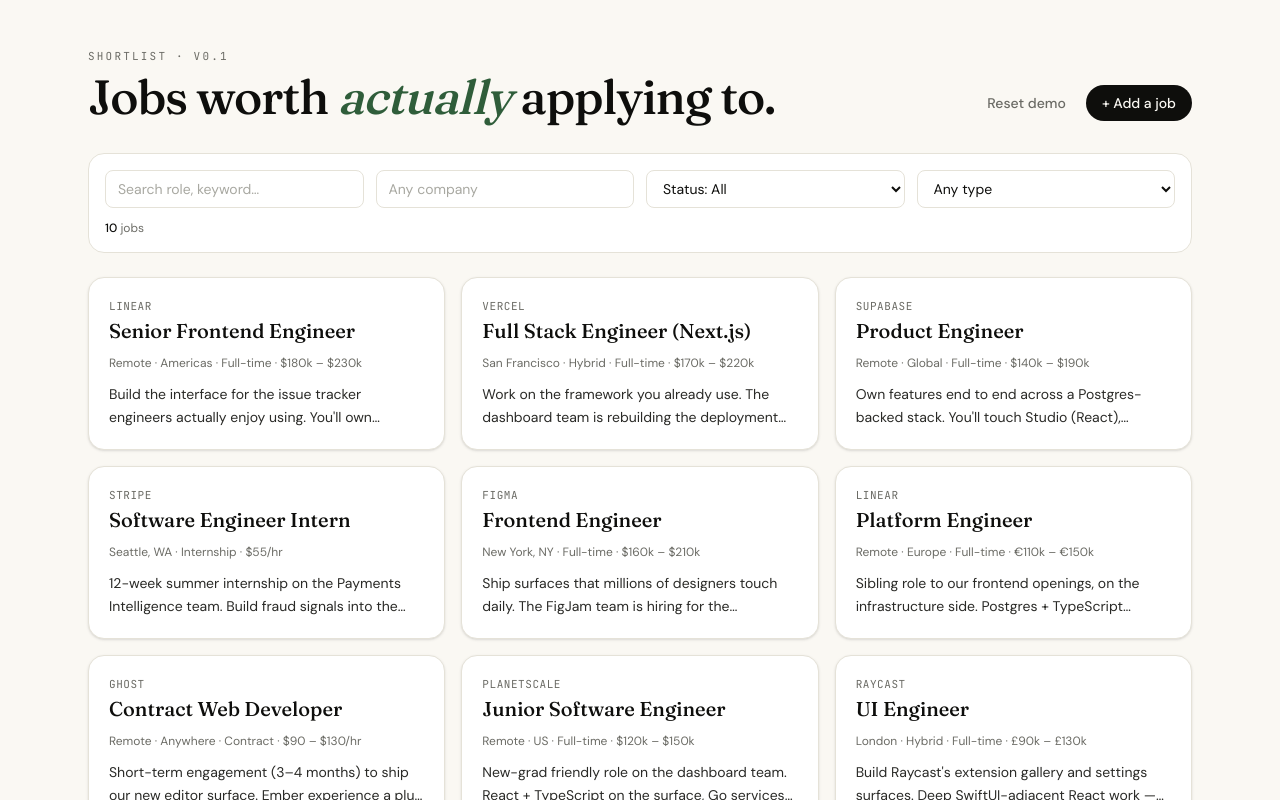
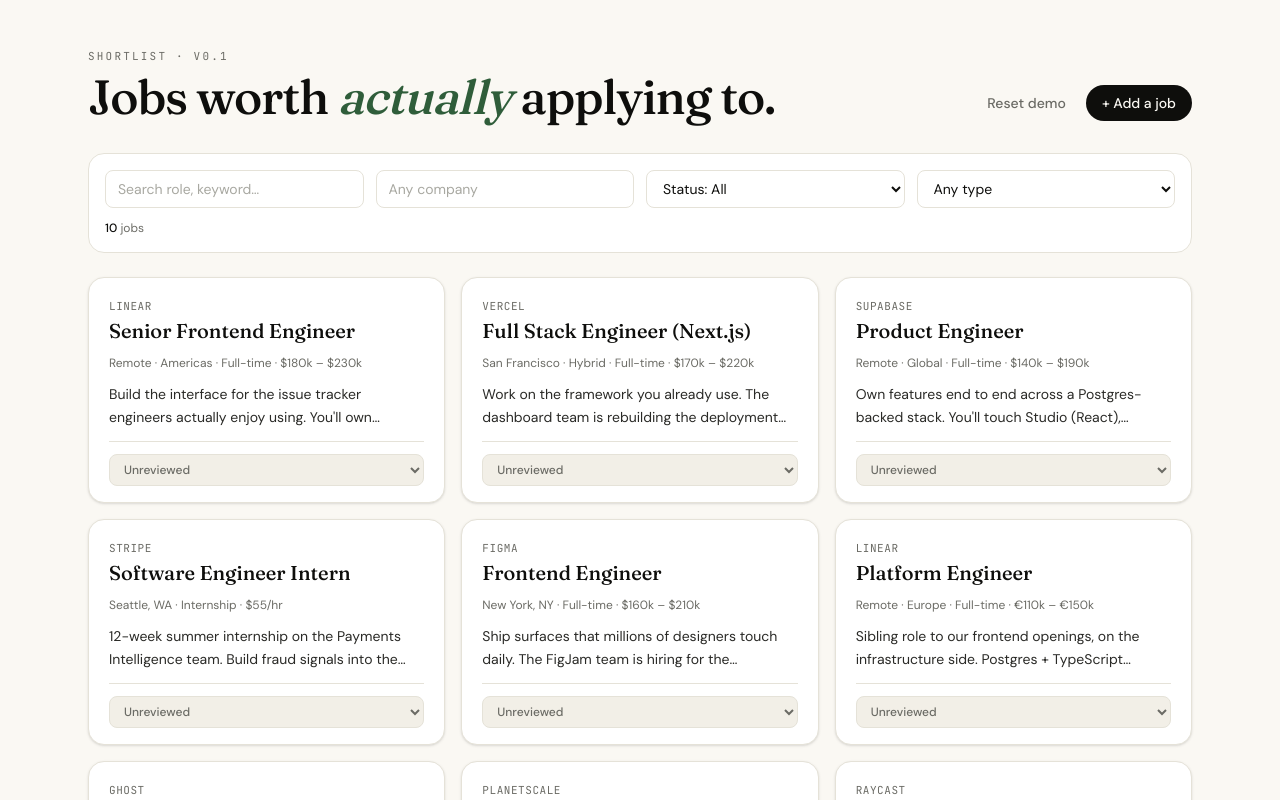
Before and after one commit to Supermonters/mini-jobboard-project, a Next.js app: page / in a window 1280 px wide. Shown: the top 800 px of the page. Built offline with nearby package versions, Linux system fonts and the light colour scheme.

Commit message:
feat: add button to each jobCard

```diff
--- a/components/JobBoard.tsx
+++ b/components/JobBoard.tsx
@@ -3,11 +3,12 @@
 import { useMemo, useState } from "react";
 import { useJobs } from "@/hooks/useJobs";
 import { useResetJobs } from "@/hooks/useResetJobs";
+import { useUpdateJobStatus } from "@/hooks/useUpdateJobStatus";
 import AddJobForm from "./AddJobForm";
 import JobCard from "./JobCard";
 import JobFilters from "./JobFilters";
 import JobSheet from "./JobSheet";
-import type { Job, JobFilters as JobFiltersType } from "@/lib/types";
+import type { Job, JobFilters as JobFiltersType, JobStatus } from "@/lib/types";
 import { DEFAULT_FILTERS } from "@/lib/types";
 
 /**
@@ -33,9 +34,14 @@
 
   // Filter state, lifted to this parent so both JobFilters and the grid see it.
   const [filters, setFilters] = useState<JobFiltersType>(DEFAULT_FILTERS);
-  const [activeJob, setActiveJob] = useState<Job | null>(null);
+  const [activeJobId, setActiveJobId] = useState<string | null>(null);
   const [showAddForm, setShowAddForm] = useState(false);
   const { mutate: resetJobs, isPending: isResetting } = useResetJobs();
+  const { mutate: updateStatus } = useUpdateJobStatus();
+
+  // Derive the active job from live query data so status changes in the sheet
+  // reflect immediately instead of showing a stale snapshot.
+  const activeJob = data?.find((j) => j.id === activeJobId) ?? null;
   /**
    * Update one or more filter fields at a time.
    *
@@ -96,7 +102,11 @@
   }, [data, filters]);
 
   function handleOpen(job: Job) {
-    setActiveJob(job);
+    setActiveJobId(job.id);
+  }
+
+  function handleStatusChange(id: string, status: JobStatus) {
+    updateStatus({ id, status });
   }
 function handleReset() {
   // window.confirm() is built into browsers — no library needed for a quick prompt.
@@ -169,12 +179,16 @@
         <ul className="grid grid-cols-1 gap-4 md:grid-cols-2 xl:grid-cols-3">
           {filtered.map((job) => (
             <li key={job.id}>
-              <JobCard job={job} onOpen={handleOpen} />
+              <JobCard
+                job={job}
+                onOpen={handleOpen}
+                onStatusChange={(status) => handleStatusChange(job.id, status)}
+              />
             </li>
           ))}
         </ul>
       )}
-      <JobSheet job={activeJob} onClose={() => setActiveJob(null)} />
+      <JobSheet job={activeJob} onClose={() => setActiveJobId(null)} />
         <AddJobForm open={showAddForm} onClose={() => setShowAddForm(false)} />
 
     </main>
--- a/components/JobCard.tsx
+++ b/components/JobCard.tsx
@@ -1,19 +1,20 @@
 "use client";
 
-import type { Job } from "@/lib/types";
+import type { Job, JobStatus } from "@/lib/types";
 
 interface JobCardProps {
   job: Job;
   onOpen: (job: Job) => void;
+  onStatusChange: (status: JobStatus) => void;
 }
 
-export default function JobCard({ job, onOpen }: JobCardProps) {
+export default function JobCard({ job, onOpen, onStatusChange }: JobCardProps) {
   return (
-    <article className="rounded-2xl border border-line bg-paper-raised p-5 shadow-sm transition hover:border-ink hover:shadow-md">
+    <article className="rounded-2xl border border-line bg-paper-raised shadow-sm transition hover:border-ink hover:shadow-md">
       <button
         type="button"
         onClick={() => onOpen(job)}
-        className="block w-full text-left"
+        className="block w-full px-5 pt-5 pb-3 text-left"
       >
         <p className="font-mono text-[11px] uppercase tracking-wider text-ink-muted">
           {job.company}
@@ -32,8 +33,39 @@
           {job.description}
         </p>
       </button>
+
+      <div className="px-5 pb-4">
+        <div className="border-t border-line pt-3">
+          <select
+            value={job.status}
+            onChange={(e) => onStatusChange(e.target.value as JobStatus)}
+            onClick={(e) => e.stopPropagation()}
+            className={statusSelectClass(job.status)}
+          >
+            <option value="none">Unreviewed</option>
+            <option value="good_fit">✓ Good fit</option>
+            <option value="bad_fit">✕ Not a fit</option>
+            <option value="applied">Applied</option>
+          </select>
+        </div>
+      </div>
     </article>
   );
+}
+
+function statusSelectClass(status: JobStatus): string {
+  const base =
+    "w-full rounded-lg border px-2.5 py-1.5 text-xs font-medium cursor-pointer focus:outline-none transition";
+  switch (status) {
+    case "none":
+      return `${base} border-line bg-paper-sunk text-ink-muted`;
+    case "good_fit":
+      return `${base} border-accent/40 bg-accent-soft text-accent`;
+    case "bad_fit":
+      return `${base} border-warn/40 bg-warn/10 text-warn`;
+    case "applied":
+      return `${base} border-ink/20 bg-ink text-paper`;
+  }
 }
 
 function formatType(t: Job["employmentType"]): string {
--- a/hooks/useUpdateJobStatus.ts
+++ b/hooks/useUpdateJobStatus.ts
@@ -1,7 +1,7 @@
 "use client";
 
 import { useMutation, useQueryClient } from "@tanstack/react-query";
-import { saveJobs } from "@/lib/storage";
+import { getJobs, saveJobs } from "@/lib/storage";
 import type { Job, JobStatus } from "@/lib/types";
 import { JOBS_QUERY_KEY } from "./useJobs";
 
@@ -45,7 +45,7 @@
      * resolves to the new list of jobs.
      */
     mutationFn: async ({ id, status }) => {
-      const current = queryClient.getQueryData<Job[]>(JOBS_QUERY_KEY) ?? [];
+      const current = await getJobs();
       const updated = current.map((j) => (j.id === id ? { ...j, status } : j));
       return saveJobs(updated);
     },
```
